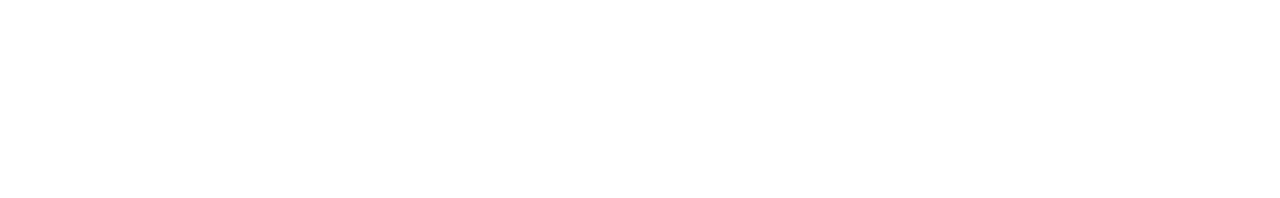
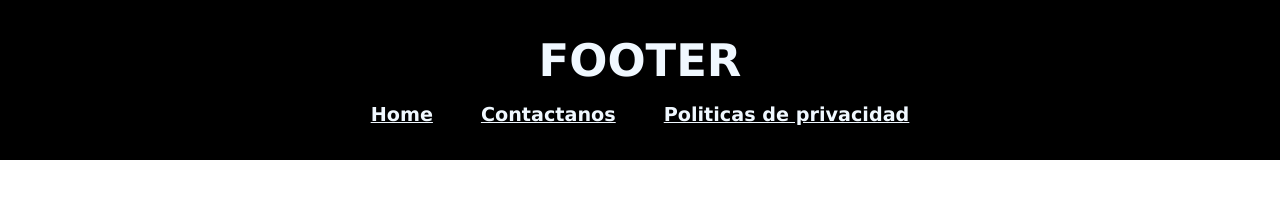
Before and after one commit to SebasstianAhr/Prueba-branch-git, a plain HTML site: page index.html in a window 1280 px wide. Drawn offline with Linux system fonts and the light colour scheme.

Commit message:
se hizo el footer

```diff
--- a/index.css
+++ b/index.css
@@ -4,3 +4,26 @@
     box-sizing: border-box;
     font-family: 'Lucida Sans', 'Lucida Sans Regular', 'Lucida Grande', 'Lucida Sans Unicode', Geneva, Verdana, sans-serif;
 }
+
+footer{
+    background-color: #000000;
+    color: #f0f8ff;
+    height: 20vh;
+    display: flex;
+    align-items: center;
+    justify-content: center;
+    font-size: 2.4rem;
+    flex-direction: column;
+
+}
+
+.contetn-footer{
+    display: flex;
+    gap: 3rem;
+    font-size: 1.2rem;
+    text-decoration: underline;
+}
+
+.tittle-footer{
+    margin-bottom: 1rem;
+}
--- a/index.html
+++ b/index.html
@@ -7,6 +7,13 @@
     <link rel="stylesheet" href="index.css">
 </head>
 <body>
-
+    <footer>
+        <h3 class="tittle-footer">FOOTER</h3>
+        <div class="contetn-footer">
+            <h4>Home</h4>
+            <h4>Contactanos</h4>
+            <h4>Politicas de privacidad</h4>
+        </div>
+    </footer>
 </body>
 </html>
```
